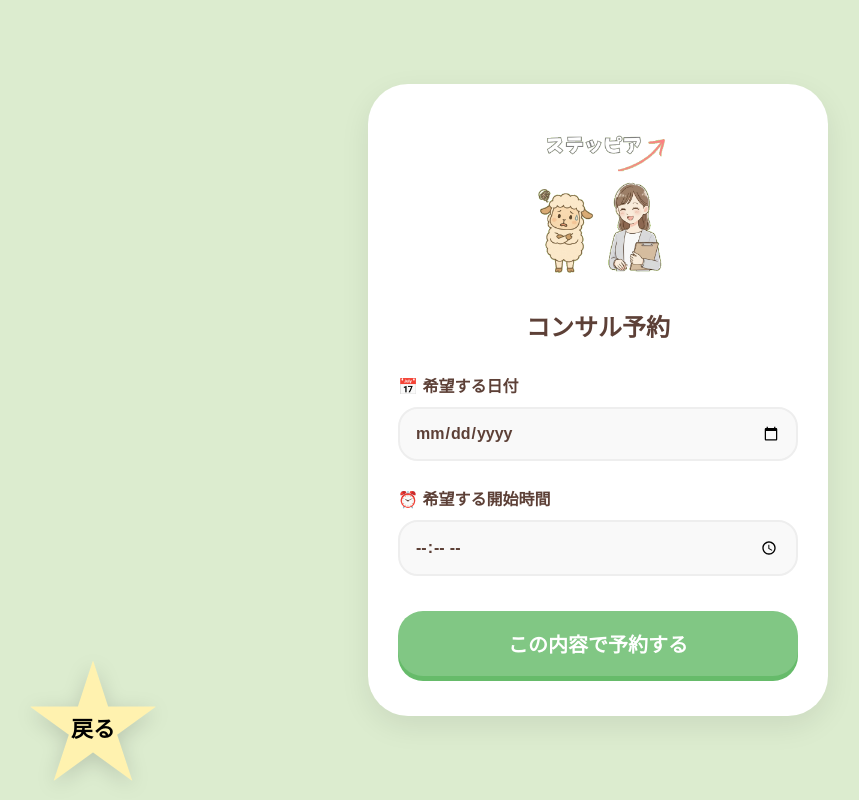
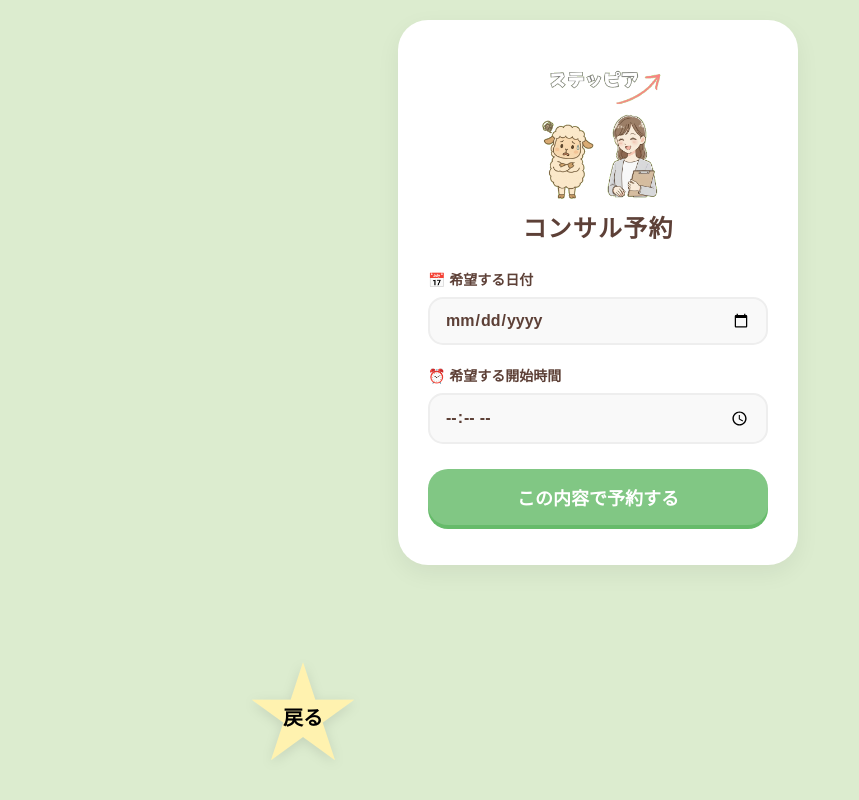
Before and after one commit to nana19820227/steppia_project, a Django app: page /consult/reservation/ in a window 1280 px wide. Shown: the whole page, without its empty margins (42-901 px from the left). Run offline with Django 5.2, Linux system fonts and the light colour scheme; some web fonts are replaced.

Commit message:
style: コンサル予約ページのスマホ表示を最適化（パーツの小型化とバランス調整）

```diff
--- a/steppia_app/templates/steppia_app/consult_reservation.html
+++ b/steppia_app/templates/steppia_app/consult_reservation.html
@@ -3,7 +3,7 @@
 <html lang="ja">
 <head>
     <meta charset="UTF-8">
-    <meta name="viewport" content="width=device-width, initial-scale=1.0">
+    <meta name="viewport" content="width=device-width, initial-scale=1.0, maximum-scale=1.0, user-scalable=no">
     <title>コンサル予約 - ステッピア</title>
     <link href="https://fonts.googleapis.com/css2?family=Zen+Maru+Gothic:wght@700;900&display=swap" rel="stylesheet">
     <style>
@@ -13,7 +13,7 @@
             --text-brown: #5D4037;
             --btn-green: #81C784;
             --btn-green-shadow: #66BB6A;
-            --star-yellow: #FFF2AF; /* AI相談室と同じ色 */
+            --star-yellow: #FFF2AF;
             --text-black: #000000;
         }
 
@@ -22,102 +22,106 @@
             font-family: 'Zen Maru Gothic', sans-serif;
             margin: 0;
             display: flex;
-            justify-content: center;
+            flex-direction: column;
             align-items: center;
-            min-height: 100vh;
+            min-height: 100dvh;
             color: var(--text-brown);
+            /* 下部ボタンと重ならないよう余白を調整 */
+            padding: 20px 15px 120px;
+            box-sizing: border-box;
             overflow-x: hidden;
         }
 
-        /* メインカード */
+        /* メインカード：スマホに合わせてサイズと余白をスリム化 */
         .reservation-card {
             background: var(--white);
-            width: 90%;
+            width: 100%;
             max-width: 400px;
-            padding: 40px 30px;
-            border-radius: 40px;
-            box-shadow: 0 10px 30px rgba(0,0,0,0.08);
+            padding: 30px 20px;
+            border-radius: 30px;
+            box-shadow: 0 8px 25px rgba(0,0,0,0.06);
             text-align: center;
             z-index: 10;
+            box-sizing: border-box;
         }
 
-        .app-logo { width: 150px; margin-bottom: 10px; }
-        h2 { font-size: 24px; font-weight: 900; margin-bottom: 30px; }
+        /* ロゴをコンパクトに (150px -> 120px) */
+        .app-logo { width: 120px; height: auto; margin-bottom: 5px; }
 
-        /* 入力フォーム */
-        .form-group { margin-bottom: 25px; text-align: left; }
-        .form-group label { display: block; margin-bottom: 10px; font-weight: 900; font-size: 16px; }
+        /* 見出しをサイズダウン (24px -> 20px) */
+        h2 { font-size: 20px; font-weight: 900; margin: 0 0 25px; letter-spacing: 0.05em; }
+
+        /* 入力フォーム：間隔を少し詰める */
+        .form-group { margin-bottom: 20px; text-align: left; }
+        .form-group label { display: block; margin-bottom: 8px; font-weight: 900; font-size: 14px; }
 
         input[type="date"], input[type="time"] {
-            width: 100%; padding: 15px;
-            border-radius: 20px; border: 2px solid #eee;
+            width: 100%; padding: 12px 15px;
+            border-radius: 15px; border: 2px solid #eee;
             background: #F9F9F9; font-family: inherit; font-size: 16px; font-weight: 700;
             box-sizing: border-box; outline: none; transition: 0.3s; color: var(--text-brown);
+            -webkit-appearance: none; /* iOS対策 */
         }
         input:focus { border-color: var(--btn-green); background: var(--white); }
 
+        /* 予約ボタン：高さを抑えてスッキリ */
         .submit-btn {
-            width: 100%; padding: 18px; margin-top: 10px;
-            border: none; border-radius: 25px;
+            width: 100%; padding: 15px; margin-top: 5px;
+            border: none; border-radius: 20px;
             background: var(--btn-green); color: white;
-            font-size: 20px; font-weight: 900; cursor: pointer;
-            box-shadow: 0 5px 0 var(--btn-green-shadow); transition: 0.1s;
+            font-size: 18px; font-weight: 900; cursor: pointer;
+            box-shadow: 0 4px 0 var(--btn-green-shadow); transition: 0.1s;
         }
-        .submit-btn:active { transform: translateY(4px); box-shadow: none; }
+        .submit-btn:active { transform: translateY(2px); box-shadow: none; }
 
-        /* --- 🆕 下部ナビゲーション：AI相談室と完全同期 --- */
+        /* --- 下部ナビゲーション：他のページとサイズを統一 (75px) --- */
         .bottom-nav {
-            position: fixed; bottom: 10px; left: 0; width: 100%;
-            display: flex; justify-content: flex-start; /* 予約画面は「戻る」のみなので左寄せ */
-            padding: 0 10px; box-sizing: border-box; z-index: 1000;
-            pointer-events: none; /* 背後の要素をクリックできるように */
+            position: fixed; bottom: 15px; left: 15px; width: auto;
+            display: flex; justify-content: flex-start;
+            z-index: 1000;
+            pointer-events: none;
         }
 
         .star-btn {
             text-decoration: none; position: relative; display: flex;
             align-items: center; justify-content: center;
-            width: 130px; height: 130px;
+            width: 75px; height: 75px;
             pointer-events: auto;
             transition: transform 0.2s ease-out;
         }
 
         .star-icon {
-            font-size: 135px; color: var(--star-yellow);
-            filter: drop-shadow(0 5px 10px rgba(0,0,0,0.15)); line-height: 1;
+            font-size: 75px; color: var(--star-yellow);
+            filter: drop-shadow(0 3px 6px rgba(0,0,0,0.1)); line-height: 1;
         }
 
         .star-text {
             position: absolute;
             top: 50%; left: 50%;
-            transform: translate(-50%, -45%) rotate(0deg);
-            font-size: 22px; font-weight: 900;
+            transform: translate(-50%, -45%);
+            font-size: 15px; font-weight: 900;
             color: #000;
             white-space: nowrap;
             transition: transform 0.15s ease-out;
         }
 
-        /* 【重要】クリック時の「クイっ」とした動きを同期 */
         .star-btn:active .star-text {
-            transform: translate(-40%, -65%) rotate(15deg);
+            transform: translate(-40%, -60%) rotate(15deg);
         }
 
         .star-btn:active {
             transform: scale(0.95);
         }
 
-        /* 画面が広いPC向けの配置調整 */
-        @media (min-width: 1000px) {
-            .bottom-nav {
-                left: 50%; transform: translateX(-50%);
-                max-width: 1200px; padding: 0 30px;
-            }
-        }
-
-        /* 携帯（スマホ）向けのサイズ調整 */
-        @media (max-width: 480px) {
-            .star-btn { width: 85px; height: 85px; }
-            .star-icon { font-size: 85px; }
-            .star-text { font-size: 16px; }
+        /* PC・タブレット向けのサイズ調整 */
+        @media (min-width: 768px) {
+            .reservation-card { padding: 40px 30px; }
+            h2 { font-size: 24px; }
+            .app-logo { width: 140px; }
+            .star-btn { width: 110px; height: 110px; }
+            .star-icon { font-size: 110px; }
+            .star-text { font-size: 20px; }
+            .bottom-nav { left: 50%; transform: translateX(-350px); bottom: 30px; }
         }
     </style>
 </head>
```
